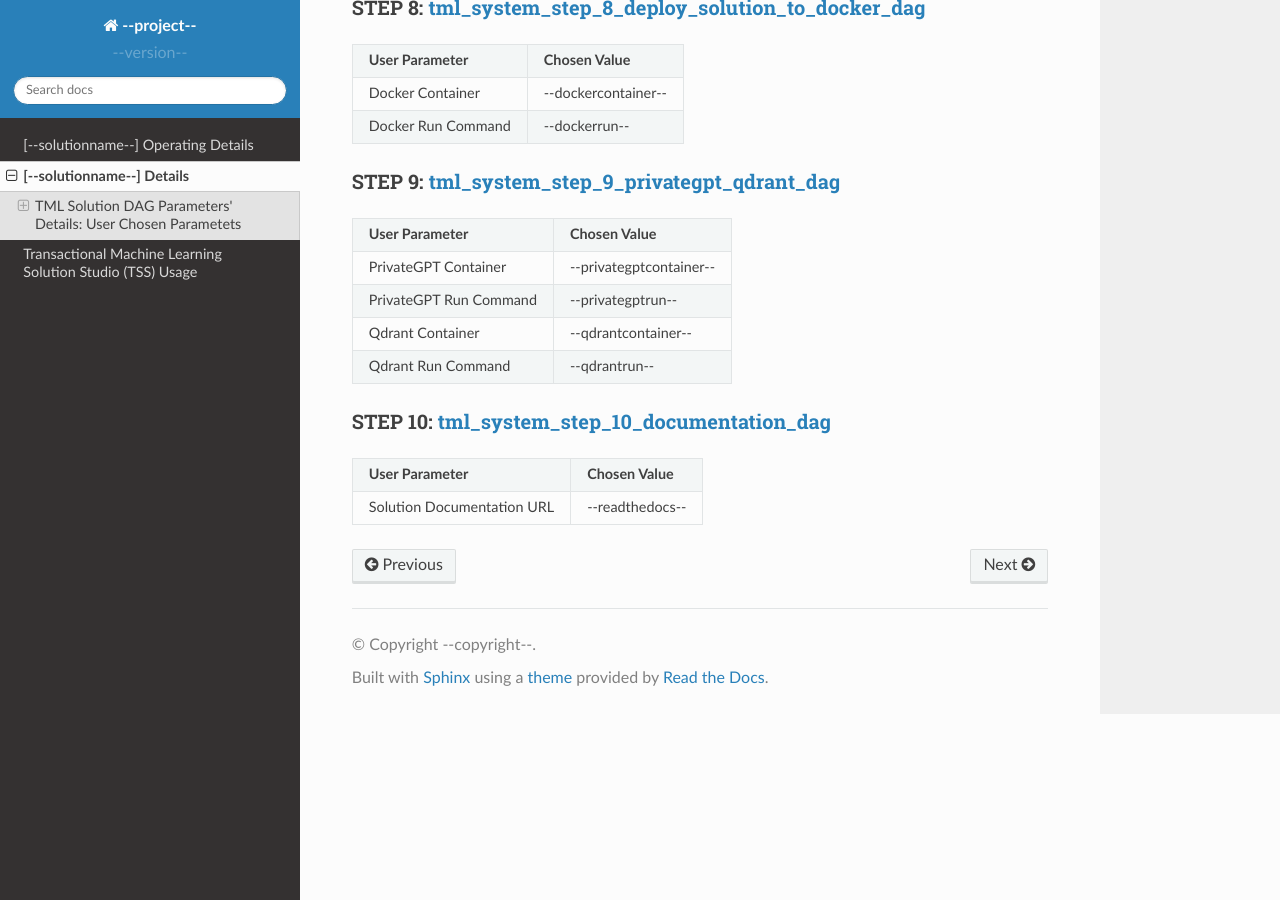
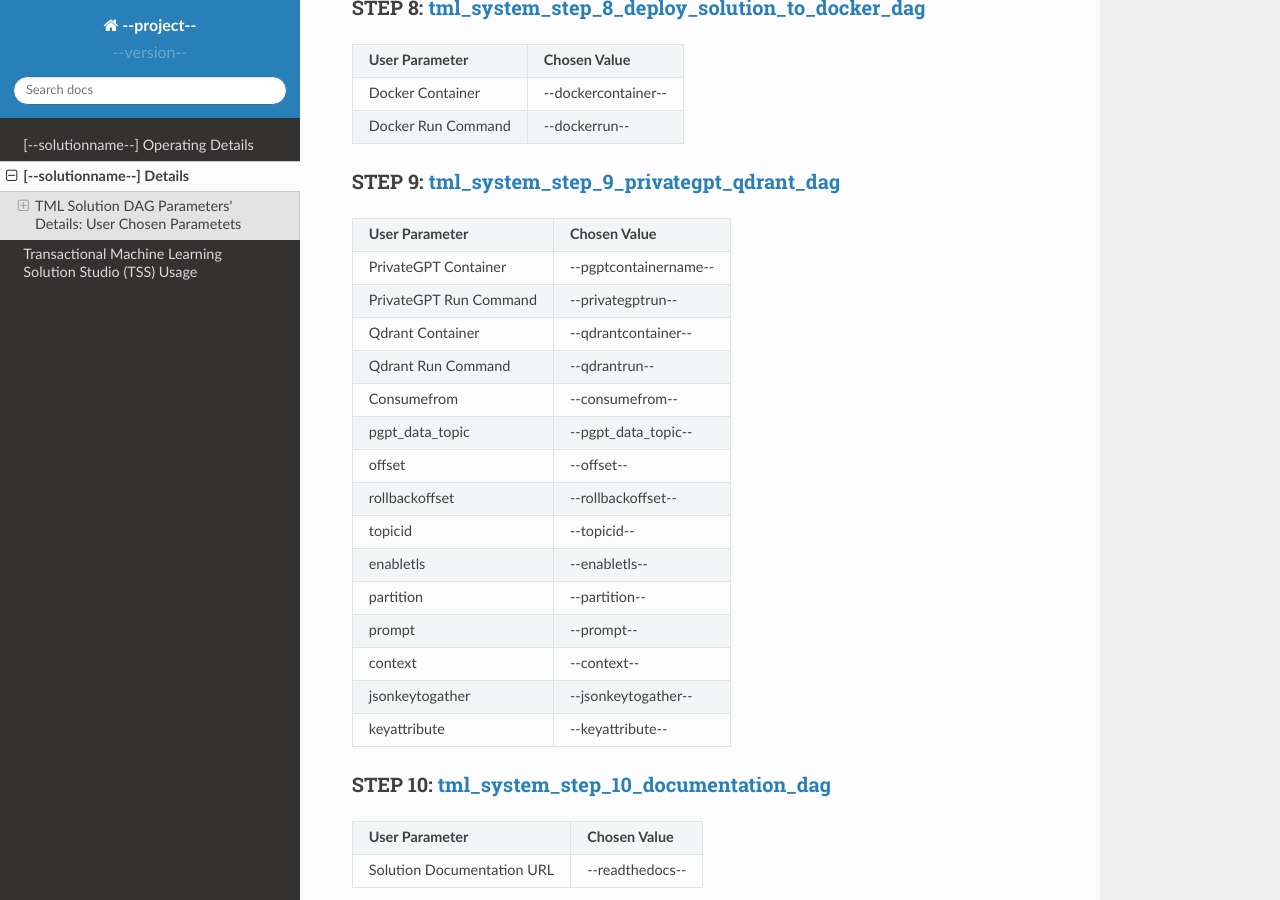
Before and after one commit to vanesalcb06/tssproject2-2b5c, a Sphinx documentation site: the page built from docs/source/details.rst, in a window 1280 px wide and 900 px high, scrolled down 4372 px. Built offline with Sphinx 7.4.7 and the Read the Docs theme 2.0.0, drawn with Linux system fonts in a browser that asks for light colours.

Commit message:
Update details.rst

```diff
--- a/docs/source/details.rst
+++ b/docs/source/details.rst
@@ -276,13 +276,35 @@ STEP 9: `tml_system_step_9_privategpt_qdrant_dag <https://tml.readthedocs.io/en/
    * - **User Parameter**
      - **Chosen Value**
    * - PrivateGPT Container
-     - --privategptcontainer--
+     - --pgptcontainername--
    * - PrivateGPT Run Command
      - --privategptrun--
    * - Qdrant Container
      - --qdrantcontainer--
    * - Qdrant Run Command
      - --qdrantrun--
+   * - Consumefrom
+     - --consumefrom--
+   * - pgpt_data_topic
+     - --pgpt_data_topic--
+   * - offset
+     - --offset--
+   * - rollbackoffset
+     - --rollbackoffset--
+   * - topicid
+     - --topicid--
+   * - enabletls
+     - --enabletls--
+   * - partition
+     - --partition--
+   * - prompt
+     - --prompt--
+   * - context
+     - --context--
+   * - jsonkeytogather
+     - --jsonkeytogather--
+   * - keyattribute
+     - --keyattribute--
 
 STEP 10: `tml_system_step_10_documentation_dag <https://tml.readthedocs.io/en/latest/tmlbuilds.html#step-10-create-tml-solution-documentation-tml-system-step-10-documentation-dag>`_
 ^^^^^^^^^^^^^^^^^^^^^
```
